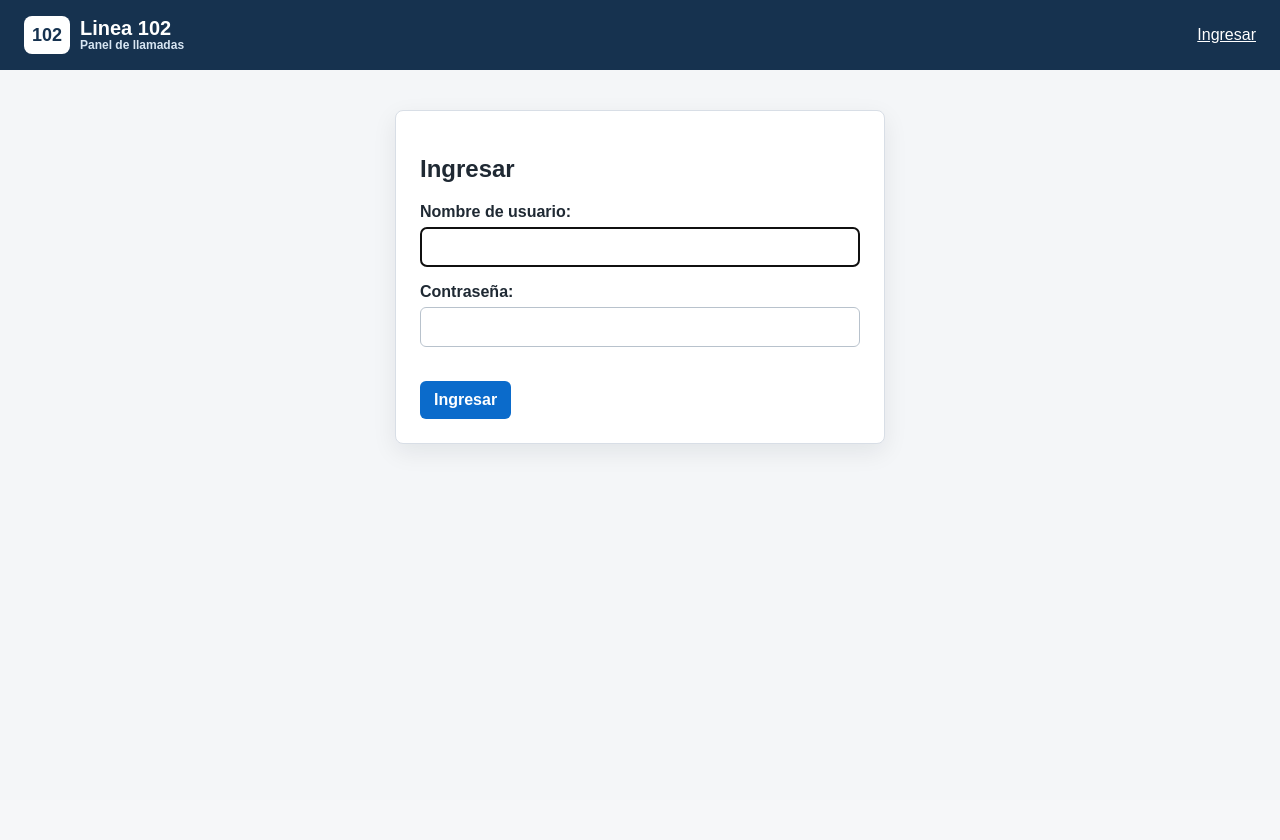
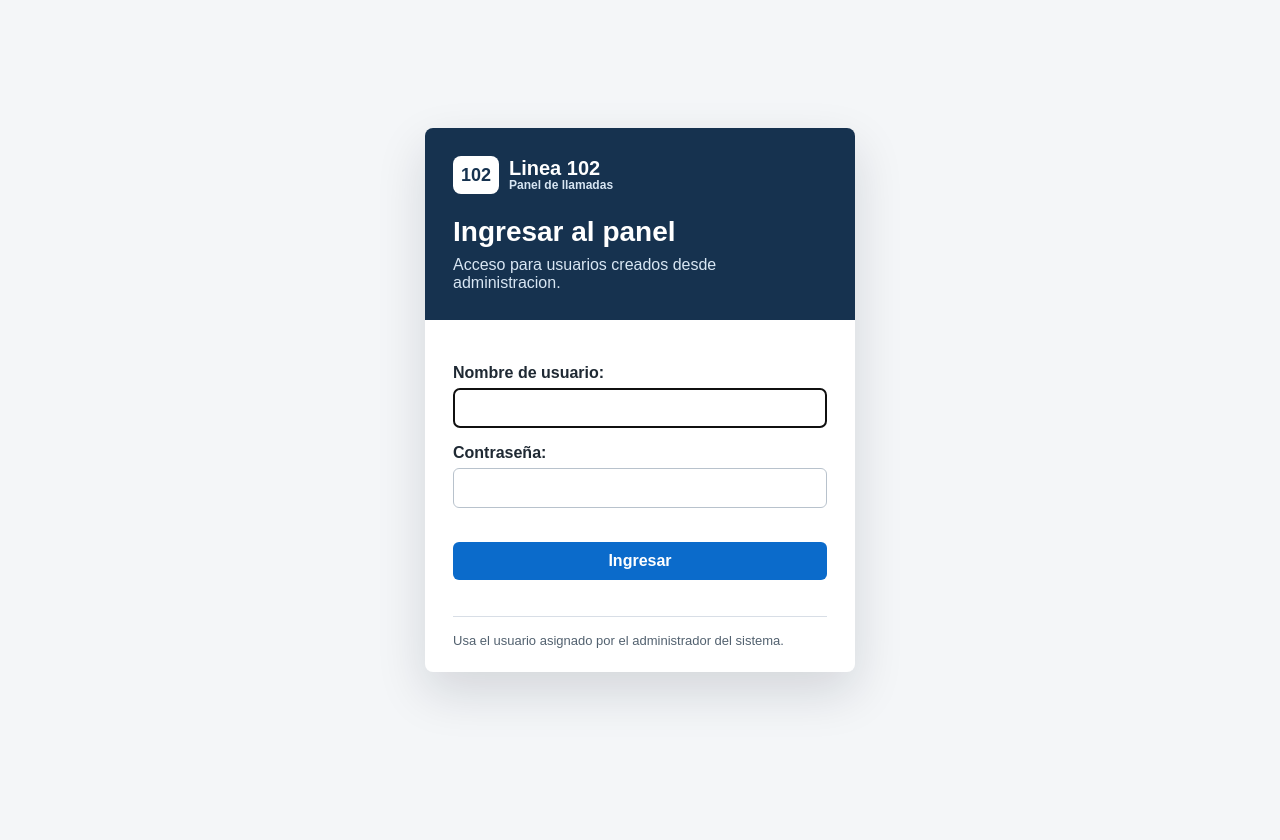
Before and after one commit to orquera10/proyecto_linea_102, a Django app: page /login/ in a window 1280 px wide. Before the commit the page ends 451 px from the top, so only its background shows below. Run offline with Django 5.2, Linux system fonts and the light colour scheme.

Commit message:
feat: terminando version 1.0

```diff
--- a/core/templates/core/base.html
+++ b/core/templates/core/base.html
@@ -172,8 +172,48 @@
         }
 
         .auth-panel {
-            max-width: 440px;
+            border: 0;
+            box-shadow: 0 20px 50px rgb(15 23 42 / 14%);
+            max-width: 430px;
             margin: 0 auto;
+            padding: 0;
+            overflow: hidden;
+        }
+
+        .login-card-header {
+            background: #16324f;
+            color: #fff;
+            padding: 28px;
+        }
+
+        .login-card-header .brand {
+            margin-bottom: 22px;
+        }
+
+        .login-card-header h1 {
+            font-size: 28px;
+            margin: 0 0 8px;
+        }
+
+        .login-card-header p {
+            color: #d8e6f3;
+            margin: 0;
+        }
+
+        .login-form {
+            padding: 28px;
+        }
+
+        .login-form button {
+            width: 100%;
+        }
+
+        .login-footnote {
+            border-top: 1px solid #d8dee6;
+            color: #52616f;
+            font-size: 13px;
+            margin: 8px 28px 0;
+            padding: 16px 0 24px;
         }
 
         label {
@@ -526,9 +566,16 @@
         .detail-list dd {
             margin: 6px 0 0;
         }
+
+        .login-main {
+            align-items: center;
+            display: flex;
+            min-height: calc(100vh - 80px);
+        }
     </style>
 </head>
 <body>
+    {% block header %}
         <header>
             <a class="brand" href="{% url 'llamadas:stats' %}">
                 <span class="brand-mark">102</span>
@@ -566,7 +613,8 @@
                 {% endif %}
             </nav>
         </header>
-    <main>
+    {% endblock %}
+    <main class="{% block main_class %}{% endblock %}">
         {% if messages %}
             <ul class="messages">
                 {% for message in messages %}
--- a/core/templates/core/login.html
+++ b/core/templates/core/login.html
@@ -2,13 +2,28 @@
 
 {% block title %}Ingresar | Linea 102{% endblock %}
 
+{% block header %}{% endblock %}
+
+{% block main_class %}login-main{% endblock %}
+
 {% block content %}
 <section class="panel auth-panel">
-    <h1>Ingresar</h1>
-    <form method="post">
+    <div class="login-card-header">
+        <div class="brand">
+            <span class="brand-mark">102</span>
+            <span class="brand-text">
+                <span class="brand-title">Linea 102</span>
+                <span class="brand-subtitle">Panel de llamadas</span>
+            </span>
+        </div>
+        <h1>Ingresar al panel</h1>
+        <p>Acceso para usuarios creados desde administracion.</p>
+    </div>
+    <form class="login-form" method="post">
         {% csrf_token %}
         {{ form.as_p }}
         <button type="submit">Ingresar</button>
     </form>
+    <p class="login-footnote">Usa el usuario asignado por el administrador del sistema.</p>
 </section>
 {% endblock %}
--- a/core/tests.py
+++ b/core/tests.py
@@ -12,6 +12,10 @@ class AuthNavigationTests(TestCase):
         response = self.client.get(reverse('login'))
 
         self.assertEqual(response.status_code, 200)
+        self.assertContains(response, 'Ingresar al panel')
+        self.assertContains(response, 'Panel de llamadas')
+        self.assertContains(response, 'login-main')
+        self.assertNotContains(response, '<header>', html=True)
         self.assertNotContains(response, 'Registrarse')
         self.assertNotContains(response, 'Registrate')
 
```
Lines whose indentation alone changed are shown as unchanged.
